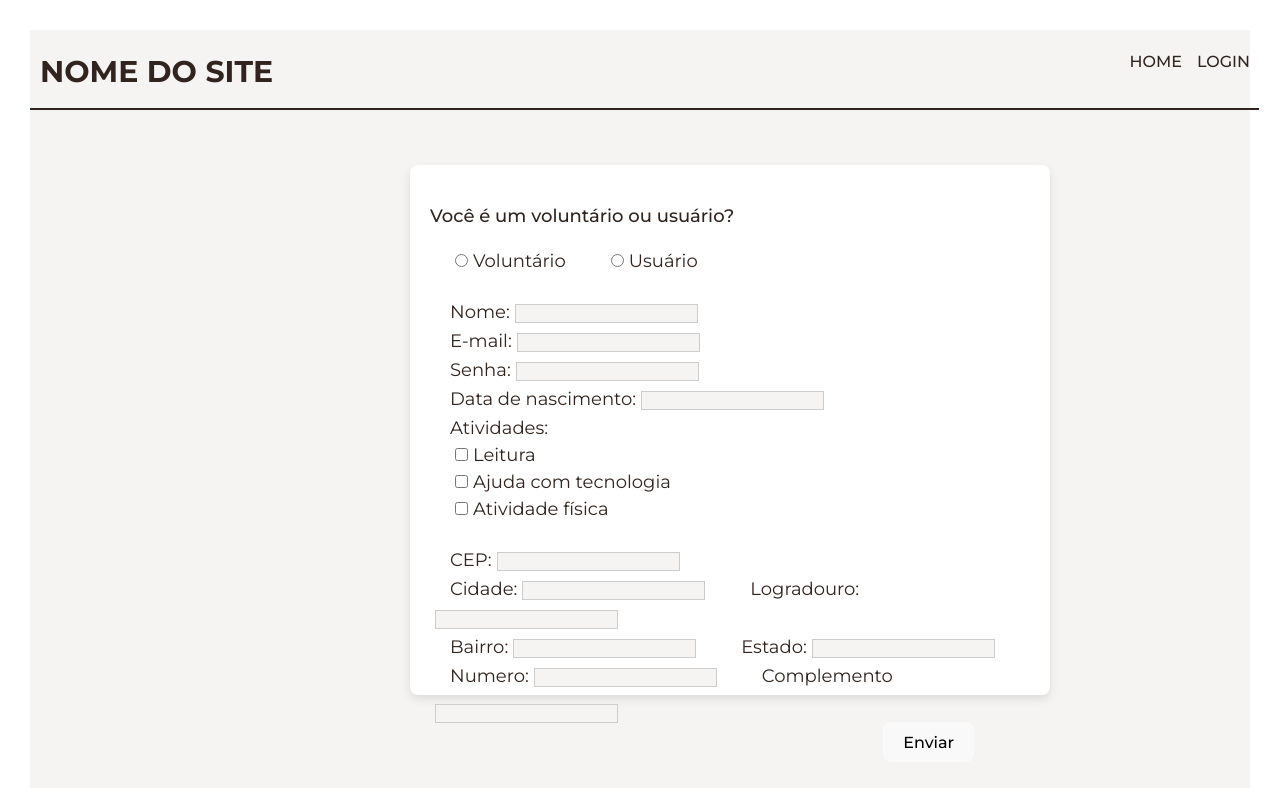
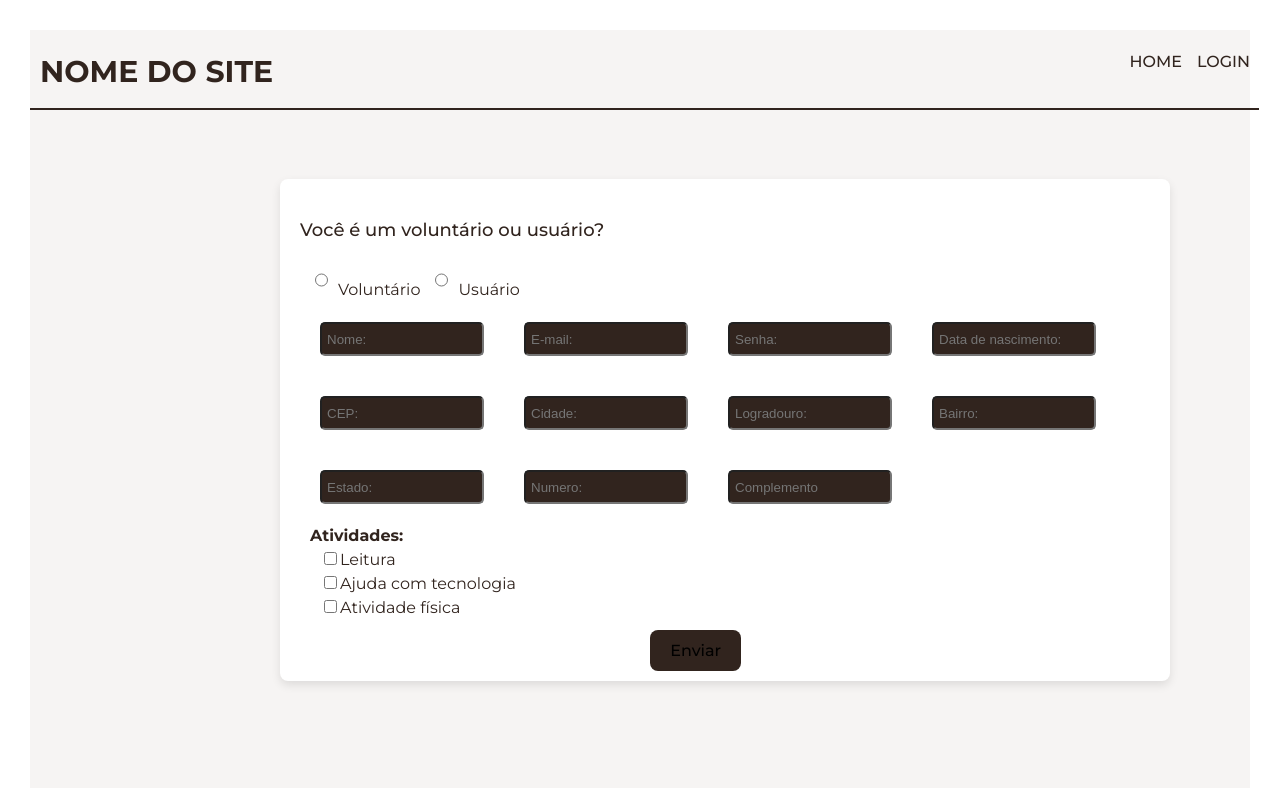
Before and after one commit to nicolasberlato/voluntariado-intergeracional, a React (Vite) app in the folder frontend/: page /signup in a window 1280 px wide. Shown: the top 788 px of the page. Built offline with nearby package versions, Linux system fonts and the light colour scheme.

Commit message:
Login page form and CSS

```diff
--- a/frontend/src/components/Login.css
+++ b/frontend/src/components/Login.css
@@ -6,9 +6,24 @@
     border-radius: 5px;
     padding: 5px;
     display:block;
-    margin: 20px;
+    margin-left: 45px;
+    margin-top: 30px;
 }
 
 h2 {
     color: #31241e;
+    margin-left: 620px;
+    font-size: 30px;
 }
+
+#loginform {
+    margin-left: 500px;
+    margin-top: 50px;
+    width: 300px;
+    height: 250px;
+}
+
+#loginbutton {
+    margin-left: -250px;
+    margin-top: 20px;
+}
--- a/frontend/src/components/Login.tsx
+++ b/frontend/src/components/Login.tsx
@@ -1,14 +1,38 @@
 import { Link } from "react-router-dom";
+import React, { useState } from "react";
 import './Login.css'
 
 function Login() {
+  const [ email, setEmail ] = useState('');
+  const [ password, setPasword ] = useState('');
 
-const handleSubmit = () => {
- //enviar para o back
-}
+  const handleSubmit = async (event: React.FormEvent<HTMLFormElement>) => {
+    event.preventDefault();
+
+    try {
+      const response = await fetch("http://BACKEND", {
+        method: "POST",
+        headers: {
+          "Content-Type": "application/json",
+        },
+        body: JSON.stringify({ email, password }),
+      });
+
+      const data = await response.json();
+
+      if (response.ok) {
+        //HOMEPAGE
+      } else {
+        alert(data.message || "Login failed");
+      }
+    } catch (error) {
+      console.error("Error:", error);
+      alert("An error occurred");
+    }
+  };
 
   return (
-    <div className="signup">
+    <div className="login">
       <h1>NOME DO SITE</h1>
       <nav>
         <ul>
@@ -22,10 +46,10 @@ const handleSubmit = () => {
       </nav>
       <hr />
       <h2>LOGIN: </h2>
-      <form onSubmit={handleSubmit}>
-        <input id='logininput' type="email" placeholder="EMAIL: " name="email"/>
-        <input id='logininput' type="password" placeholder="SENHA: " name="password"/>
-        <button type="submit">ENVIAR</button>
+      <form id="loginform" onSubmit={handleSubmit}>
+        <input id='logininput' type="email" placeholder="EMAIL: " name="email" value={email} onChange={(e) => setEmail(e.target.value)} required/>
+        <input id='logininput' type="password" placeholder="SENHA: " name="password" required value={password} onChange={(e) => setPasword(e.target.value)}/>
+        <button id="loginbutton" type="submit">ENVIAR</button>
       </form>
     </div>
   );
--- a/frontend/src/components/Signup.css
+++ b/frontend/src/components/Signup.css
@@ -45,7 +45,7 @@ hr {
 
 form {
     margin: auto;
-    max-width: 600px;
+    width: 850px;
     max-height: 490px;
     background-color: #ffffff;
     padding: 20px;
@@ -62,26 +62,46 @@ p {
 
 label {
     color: #31241e;
-    font-weight: 400;
-    font-size: 18px;
-    margin: 20px;
-    margin-bottom: 30px;
+
 }
 
-input {
-    background-color: #f6f4f3;
-    border: 1px solid #ccc;
-    margin: 5px;
+#atividadeslabel {
+    font-weight: bold;
+    margin-left: 10px;
+    margin-bottom: 10px;
+}
+
+#signupinput {
+    background-color: #31241e;
+    color: #f6f4f3;
+    width: 150px;
+    height: 20px;
+    border-radius: 5px;
+    padding: 5px;
+    display:inline;
+    margin: 20px;
+}
+
+#atividades {
+    margin-left: 20px;
 }
 
 button {
     position: relative;
-    left: 240px;
-    top: 30px;
+    left: 350px;
+    top: 10px;
+    background-color: #31241e;
 }
 
 .form {
     display: flex;
-    margin-left: 380px;
+    margin-left: 250px;
     gap: 110px;
 }
+
+#radio {
+    width: auto;
+    height: 30px;
+    margin-right: 10px;
+    margin-left: 15px;
+}
--- a/frontend/src/components/Signup.tsx
+++ b/frontend/src/components/Signup.tsx
@@ -197,9 +197,10 @@ function Signup() {
       <div className="form">
         <form onSubmit={handleSubmit}>
           <p>Você é um voluntário ou usuário?</p>
-
+          <div id="tipo">
             <label>
               <input
+                id="radio"
                 type="radio"
                 name="usertype"
                 value="voluntario"
@@ -208,9 +209,9 @@ function Signup() {
               />
               Voluntário
             </label>
-
             <label>
               <input
+                id="radio"
                 type="radio"
                 name="usertype"
                 value="usuario"
@@ -219,53 +220,106 @@ function Signup() {
               />
               Usuário
             </label>
-          <br />
-          <br />
-          <label>
-            Nome:
+          </div>
           <input
+            placeholder="Nome:"
+            id="signupinput"
             type="text"
             name="name"
             value={formData.name}
             onChange={handleChange}
+            required
           />
-          </label>
-          <br />
-          <label>
-            E-mail:
           <input
+            placeholder="E-mail:"
+            id="signupinput"
             type="text"
             name="email"
             value={formData.email}
             onChange={handleChange}
+            required
           />
-          </label>
-          <br />
-          <label>
-            Senha:
           <input
+            placeholder="Senha:"
+            id="signupinput"
             type="text"
             name="password"
             value={formData.password}
             onChange={handleChange}
+            required
           />
-          </label>
-          <br />
-          <label>
-            Data de nascimento:
           <input
+            placeholder="Data de nascimento:"
+            id="signupinput"
             type="text"
             name="birthDate"
             value={formData.birthDate}
             onChange={handleChange}
+            required
           />
-          </label>
+          <input
+            placeholder="CEP:"
+            id="signupinput"
+            type="text"
+            name="cep"
+            maxLength={8}
+            value={formData.address.cep}
+            onChange={handleCepChange}
+            required
+          />
+          <input
+            placeholder="Cidade:"
+            id="signupinput"
+            type="text"
+            name="localidade"
+            value={formData.address.localidade}
+            readOnly
+          />
+          <input
+            placeholder="Logradouro:"
+            id="signupinput"
+            type="text"
+            name="logradouro"
+            value={formData.address.logradouro}
+            readOnly
+          />
+          <input
+            placeholder="Bairro:"
+            id="signupinput"
+            type="text"
+            name="bairro"
+            value={formData.address.bairro}
+            readOnly
+          />
+          <input
+            placeholder="Estado:"
+            id="signupinput"
+            type="text"
+            name="estado"
+            value={formData.address.estado}
+            readOnly
+          />
+          <input
+            placeholder="Numero:"
+            id="signupinput"
+            type="text"
+            name="numero"
+            value={formData.address.numero}
+            onChange={handleChange}
+          />
+          <input
+            placeholder="Complemento"
+            id="signupinput"
+            type="text"
+            name="complemento"
+            value={formData.address.complemento}
+            onChange={handleChange}
+          />
           <br />
-          <label>Atividades:</label>
-          <div>
+          <label id="atividadeslabel">Atividades:</label>
           {availableActivities.map((activity) => (
             <div key={activity.id}>
-                <label>
+              <label id="atividades">
                 <input
                   type="checkbox"
                   name="activities"
@@ -277,76 +331,7 @@ function Signup() {
               </label>
             </div>
           ))}
-          </div>
-          <br />
-          <label>
-            CEP:
-            <input
-              type="text"
-              name="cep"
-              maxLength={8}
-              value={formData.address.cep}
-              onChange={handleCepChange}
-            />
-          </label>
-          <br />
-          <label>
-            Cidade:
-            <input
-              type="text"
-              name="localidade"
-              value={formData.address.localidade}
-              readOnly
-            />
-          </label>
-          <label>
-            Logradouro:
-            <input
-              type="text"
-              name="logradouro"
-              value={formData.address.logradouro}
-              readOnly
-            />
-          </label>
-          <br />
-          <label>
-            Bairro:
-            <input
-              type="text"
-              name="bairro"
-              value={formData.address.bairro}
-              readOnly
-            />
-          </label>
-          <label>
-            Estado:
-            <input
-              type="text"
-              name="estado"
-              value={formData.address.estado}
-              readOnly
-            />
-          </label>
-          <br />
-          <label>
-            Numero:
-            <input
-              type="text"
-              name="numero"
-              value={formData.address.numero}
-              onChange={handleChange}
-            />
-          </label>
-          <label>
-            Complemento
-            <input
-              type="text"
-              name="complemento"
-              value={formData.address.complemento}
-              onChange={handleChange}
-            />
-          </label>
-          <Link to='/login'>
+          <Link to="/login">
             <button type="submit">Enviar</button>
           </Link>
         </form>
```
Lines whose indentation alone changed are shown as unchanged.
